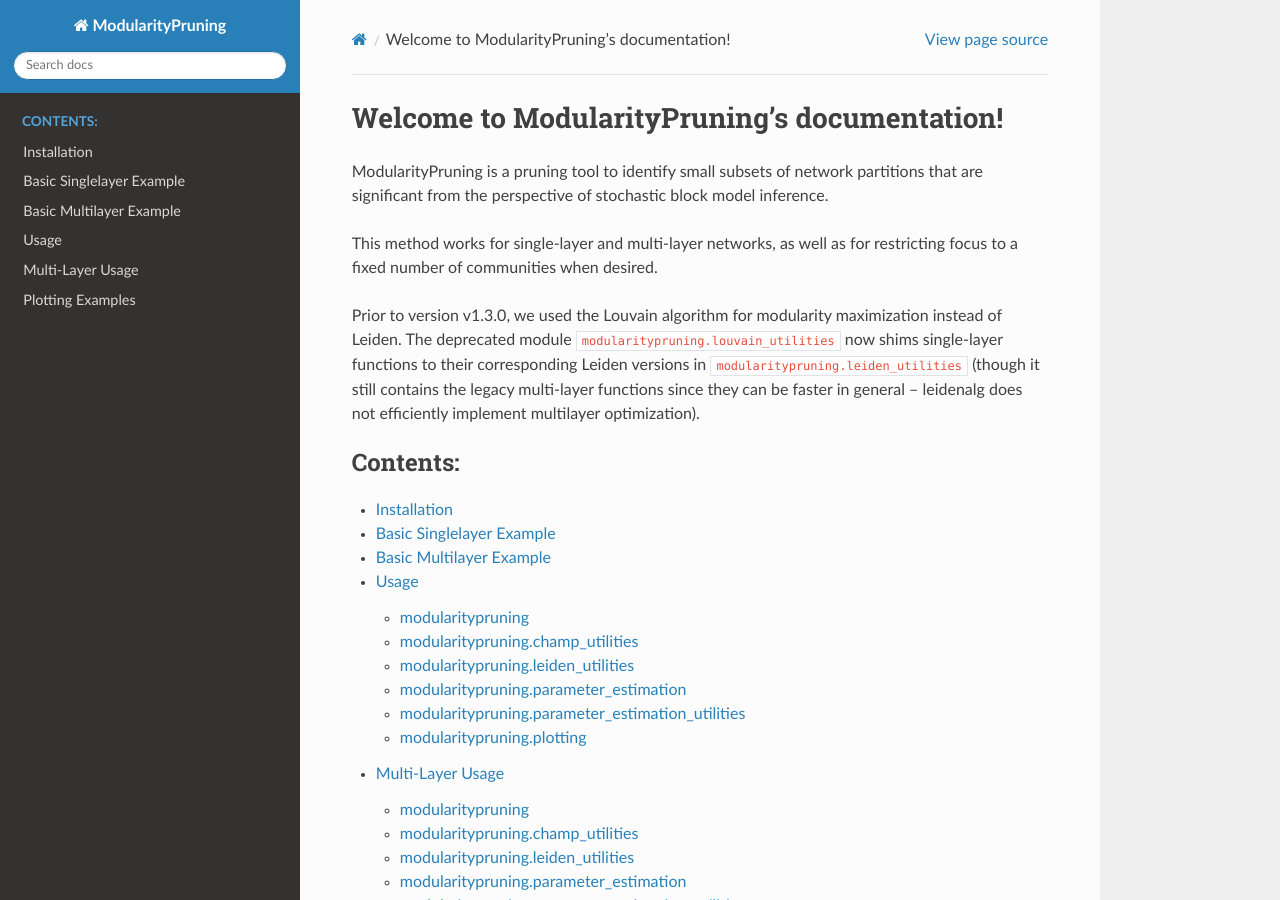
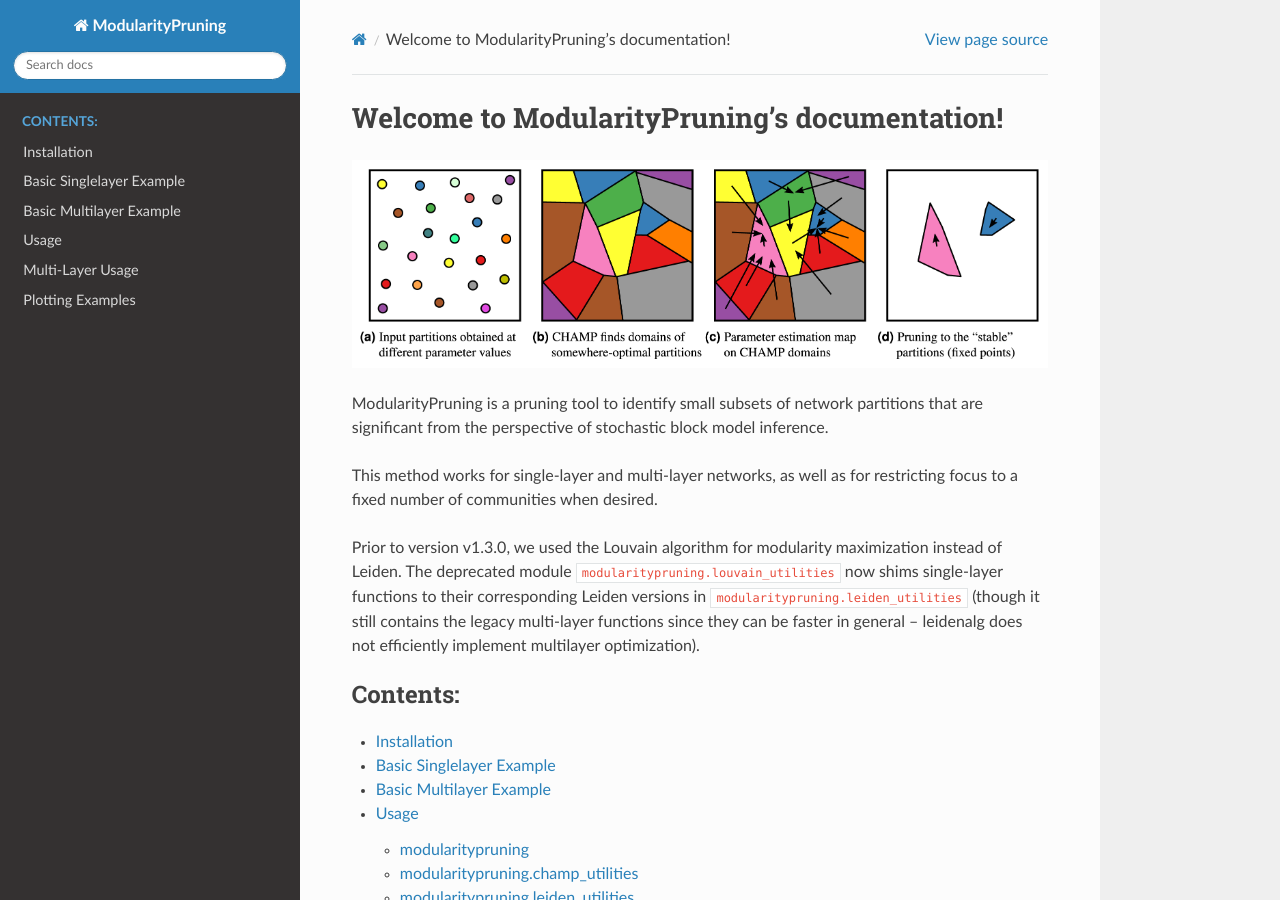
Before and after one commit to ragibson/ModularityPruning, a Sphinx documentation site: the page built from docs/index.rst, in a window 1280 px wide and 900 px high. Built offline with Sphinx 7.4.7 and the Read the Docs theme 2.0.0, drawn with Linux system fonts in a browser that asks for light colours.

Commit message:
Add visualization figure to README

```diff
--- a/docs/index.rst
+++ b/docs/index.rst
@@ -5,6 +5,8 @@
 
 Welcome to ModularityPruning's documentation!
 =============================================
+
+.. image:: example_figures/article_figure_method_visual.png
 
 ModularityPruning is a pruning tool to identify small subsets of network partitions that are significant from the
 perspective of stochastic block model inference.
```
Also changed, not shown: README.md (+2 -0 lines), docs/example_figures/article_figure_method_visual.png (added), 1 other file.
